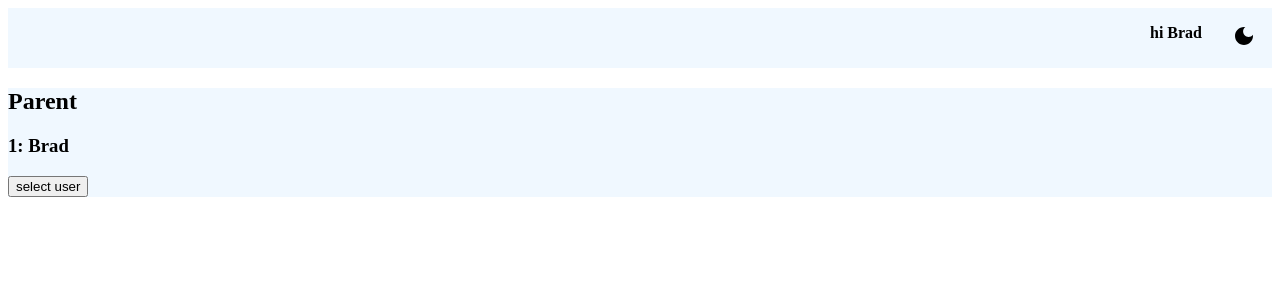
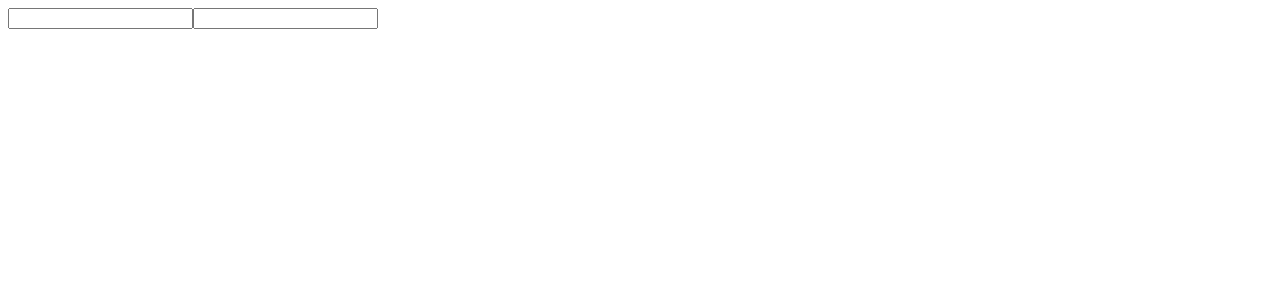
Before and after one commit to EvgeniySelivanov/fm2022-2-react-app, a React (Create React App) app: page / in a window 1280 px wide. Shown: the top 300 px of the page. Built offline with nearby package versions, Linux system fonts and the light colour scheme.

Commit message:
end lesson 070223

```diff
--- a/package.json
+++ b/package.json
@@ -12,12 +12,14 @@
     "@testing-library/user-event": "^13.5.0",
     "classnames": "^2.3.2",
     "date-fns": "^2.29.3",
+    "formik": "^2.2.9",
     "query-string": "^8.1.0",
     "react": "^18.2.0",
     "react-dom": "^18.2.0",
     "react-router-dom": "^6.8.0",
     "react-scripts": "5.0.1",
-    "web-vitals": "^2.1.4"
+    "web-vitals": "^2.1.4",
+    "yup": "^0.32.11"
   },
   "scripts": {
     "start": "react-scripts start",
--- a/src/App.js
+++ b/src/App.js
@@ -1,30 +1,21 @@
 import './App.css';
-import React, { Component } from 'react';
-import { UserContext, ThemeContext } from "./contexts";
-import CONSTANTS from './constants';
-import Parent from './components/Parent';
-import Header from './components/Header';
-const { THEMES } = CONSTANTS;
-class App extends Component {
-  constructor(props) {
-    super(props);
-    this.state = {
-      user: { id: 1, firstName: "Brad", lastName: "Pitt" },
-      theme: THEMES.LIGHT,
-    };
+import React from 'react';
+import LogInForm from './components/forms/LogInForm';
+import { LOG_IN_SCHEMA } from './utils/validationSchemas';
+
+function App() {
+  const userDataLogIn = {
+    login: 'qwerty',
+    password: 'gr3at@3wdsG'
   }
-  setTheme = (theme) => this.setState({ theme });
-  render() {
-    const { user, theme } = this.state;
-    return (
-      <ThemeContext.Provider value={[theme, this.setTheme]}>
-        <UserContext.Provider value={user}>
-          <Header/>
-          <Parent/>
-        </UserContext.Provider>
-      </ThemeContext.Provider>
-    )
-  }
+  console.log(LOG_IN_SCHEMA.validate(userDataLogIn)
+    .then((values) => console.log(values))
+    .catch((error) => console.log(error)))
+  return (
+    <>
+      <LogInForm />
+    </>
+  )
 }
-
 export default App;
+//gr3at@3wdsG
--- a/src/components/HOC/index.js
+++ b/src/components/HOC/index.js
@@ -1,9 +1,22 @@
-import { ThemeContext } from "../../contexts";
+import { Component } from 'react';
+import { ThemeContext, UserContext } from "../../contexts";
 
 export const WithTheme = (InnerComponent) => (props) => {
   return (
     <ThemeContext.Consumer>
-      {([theme, setTheme]) => <InnerComponent theme={theme} setTheme={setTheme} />}
+      {([theme, setTheme]) => <InnerComponent theme={theme} setTheme={setTheme} {...props}/>}
     </ThemeContext.Consumer>
   );
 };
+
+export const WithUser = (InnerComponent) => {
+  class InnerComponentWithUser extends Component {
+    render() {
+      return (
+        <UserContext.Consumer>
+          {(user) => <InnerComponent user={user} {...this.props}/>}
+        </UserContext.Consumer>)
+    }
+  }
+  return InnerComponentWithUser;
+}
--- a/src/components/Header/index.js
+++ b/src/components/Header/index.js
@@ -1,47 +1,34 @@
 import React, { Component } from 'react';
 import { LightMode, DarkMode } from '@mui/icons-material'
 import cx from 'classnames';
-import { UserContext} from '../../contexts';
-import {WithTheme} from '../HOC';
+import { WithTheme, WithUser } from '../HOC';
 import styles from './Header.module.scss';
 import CONSTANTS from '../../constants';
 const { THEMES } = CONSTANTS;
 class Header extends Component {
+
+  handlerTheme = () => {
+    const { theme, setTheme } = this.props
+    const newTheme = theme === THEMES.LIGHT ? THEMES.DARK : THEMES.LIGHT;
+    setTheme(newTheme);
+  };
+
   render() {
-    const { theme, setTheme } = this.props;
-    const classNames = cx(styles.header, {
+    const { theme, user } = this.props;
+    const classNames = cx(
+      styles.header,
+      {
       [styles.light]: theme === THEMES.LIGHT,
       [styles.dark]: theme === THEMES.DARK
-    });
+    }
+    );
     return (
-      <UserContext.Consumer>{(user) => (
-        <header className={classNames}>
-          <strong>hi {user.firstName}</strong>
-          <span className={styles.theme} onClick={() => {
-            const newTheme = theme === THEMES.LIGHT ? THEMES.DARK : THEMES.LIGHT;
-            setTheme(newTheme);
-          }}>
-            {theme === THEMES.LIGHT ? <DarkMode /> : <LightMode />}</span>
-        </header>)}
-      </UserContext.Consumer>)
+      <header className={classNames}>
+        <strong>hi {user.firstName}</strong>
+        <span className={styles.theme} onClick={this.handlerTheme}>
+          {theme === THEMES.LIGHT ? <DarkMode /> : <LightMode />}</span>
+      </header>
+    )
   }
 }
-export default WithTheme(Header);
-
-
-// const HeaderWithContext = () => {
-//   return (
-//     <ThemeContext.Consumer>
-//       {([theme, setTheme]) => <Header theme={theme} setTheme={setTheme} />}
-//     </ThemeContext.Consumer>
-//   );
-// };
-
-// const WithTheme =(InnerComponent)=>(props)=>{
-//   return (
-//     <ThemeContext.Consumer>
-//       {([theme, setTheme]) => <InnerComponent theme={theme} setTheme={setTheme} />}
-//     </ThemeContext.Consumer>
-//   );
-// };
-;
+export default WithUser(WithTheme(Header));
--- a/src/components/Parent/index.js
+++ b/src/components/Parent/index.js
@@ -1,13 +1,16 @@
 import React from 'react';
 import cx from 'classnames';
 import UserCard from '../UserSection/UserCard/index';
-import {WithTheme} from '../HOC';
-import { UserContext } from '../../contexts';
+import { WithTheme, WithUser } from '../HOC';
 import styles from './Parent.module.scss';
 import CONSTANTS from '../../constants';
+
+
 const { THEMES } = CONSTANTS;
+
 const Parent = (props) => {
-  const { theme } = props;
+  const { theme, user } = props;
+
   const classNames = cx({
     [styles.light]: theme === THEMES.LIGHT,
     [styles.dark]: theme === THEMES.DARK
@@ -16,27 +19,8 @@ const Parent = (props) => {
   return (
     <section className={classNames}>
       <h1>Parent</h1>
-      <UserContext.Consumer>
-        {(user) => <UserCard user={user} />}
-      </UserContext.Consumer>
+      <UserCard user={user} />
     </section>)
 
 }
-export default WithTheme(Parent);
-
-
-// const ParentWithContext = (props) => {
-//   return (
-//     <ThemeContext.Consumer>
-//       {([theme, setTheme]) => <Parent theme={theme} setTheme={setTheme} />}
-//     </ThemeContext.Consumer>
-//   );
-// };
-
-// const WithTheme =(InnerComponent)=>(props)=>{
-//   return (
-//     <ThemeContext.Consumer>
-//       {([theme, setTheme]) => <InnerComponent theme={theme} setTheme={setTheme} />}
-//     </ThemeContext.Consumer>
-//   );
-// };
+export default WithTheme(WithUser(Parent));
--- /dev/null
+++ b/src/components/forms/LogInForm/index.js
@@ -0,0 +1,15 @@
+import React, { Component } from 'react';
+
+class LogInForm extends Component {
+  render() {
+    return (
+      <form>
+        <input name='login'/>
+        <input name='password'/>
+
+      </form>
+    );
+  }
+}
+
+export default LogInForm;
--- a/src/components/forms/SignInForm/index.js
+++ b/src/components/forms/SignInForm/index.js
@@ -18,7 +18,6 @@ class SignInForm extends Component {
     console.log(this.state);
     event.target.reset();
     this.setState = ({ ...initialValues });
-
   }
   // emailHandler=({target:{value}})=>this.setState({email:value});
   inputHandler = ({ target: { name, value } }) => this.setState({ [name]: value,[`is${name}Valid`]:!value.includes(" ")});
--- /dev/null
+++ b/src/utils/validationSchemas.js
@@ -0,0 +1,19 @@
+import * as Yup from 'yup';
+export const NAME_SCHEMA=Yup.string('Must be string').trim().matches(/^[A-Z][a-z]{4,15}$/,'Must be only latine  letter').required('Required!');
+export const PASS_SCHEMA=Yup.string().trim().matches(/^(?=.*?[A-Z])(?=.*?[a-z])(?=.*?[0-9])(?=.*?[#?!@$ %^&*-]).{8,20}$/).required('Required!');
+export const LOG_IN_SCHEMA=Yup.object(
+  {
+    login:Yup.string('Must be string').matches(/^[a-z]{4,15}$/,'Must be only latine lowercase letter').required('Required!'),
+    password:PASS_SCHEMA
+  }
+);
+export const SIGN_UP_SCHEMA=Yup.object(
+  {
+    firstName:NAME_SCHEMA,
+    lastName:NAME_SCHEMA,
+    email:Yup.string().email().required('Required'),
+    password:PASS_SCHEMA,
+    age:Yup.number().min(18).max(100).integer().required(),
+    isMale:Yup.boolean().required()
+  }
+);
```
Also changed, not shown: 1 other file (tests, documents, lock files or other folders).
